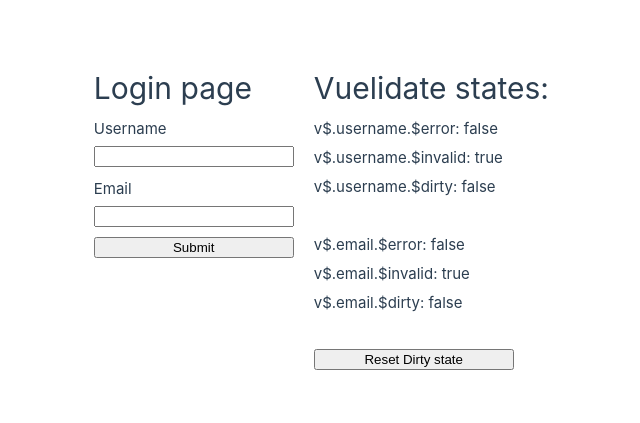
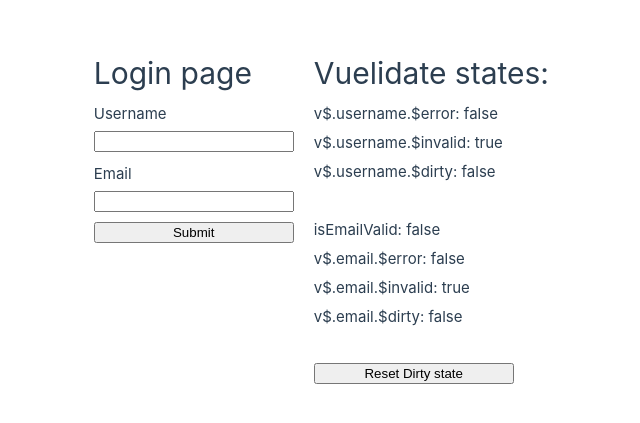
Before and after one commit to M0ller/vuelidate-prototype, a Vue app: page / in a window 1280 px wide. Shown: the part 181-604 px from the top of the page, without its empty margins (91-731 px from the left). Built offline with nearby package versions, Linux system fonts and the light colour scheme; the HTML template or start-up script is replaced by a standard one.

Commit message:
updates using email as abstracted to be easier to read

```diff
--- a/src/App.vue
+++ b/src/App.vue
@@ -24,6 +24,7 @@
     <p>v$.username.$dirty: {{v$.username.$dirty}}</p>
 
     <br>
+    <p>isEmailValid: {{isEmailValid}}</p>
     <p>v$.email.$error: {{v$.email.$error}}</p>
     <p>v$.email.$invalid: {{v$.email.$invalid}}</p>
     <p>v$.email.$dirty: {{v$.email.$dirty}}</p>
@@ -75,6 +76,13 @@
       this.v$.email.$reset()
     }
   },
+  computed: {
+    isEmailValid: {
+      get() {
+        return this.v$.email.$error
+      }
+    }
+  }
 }
 </script>
 
```
